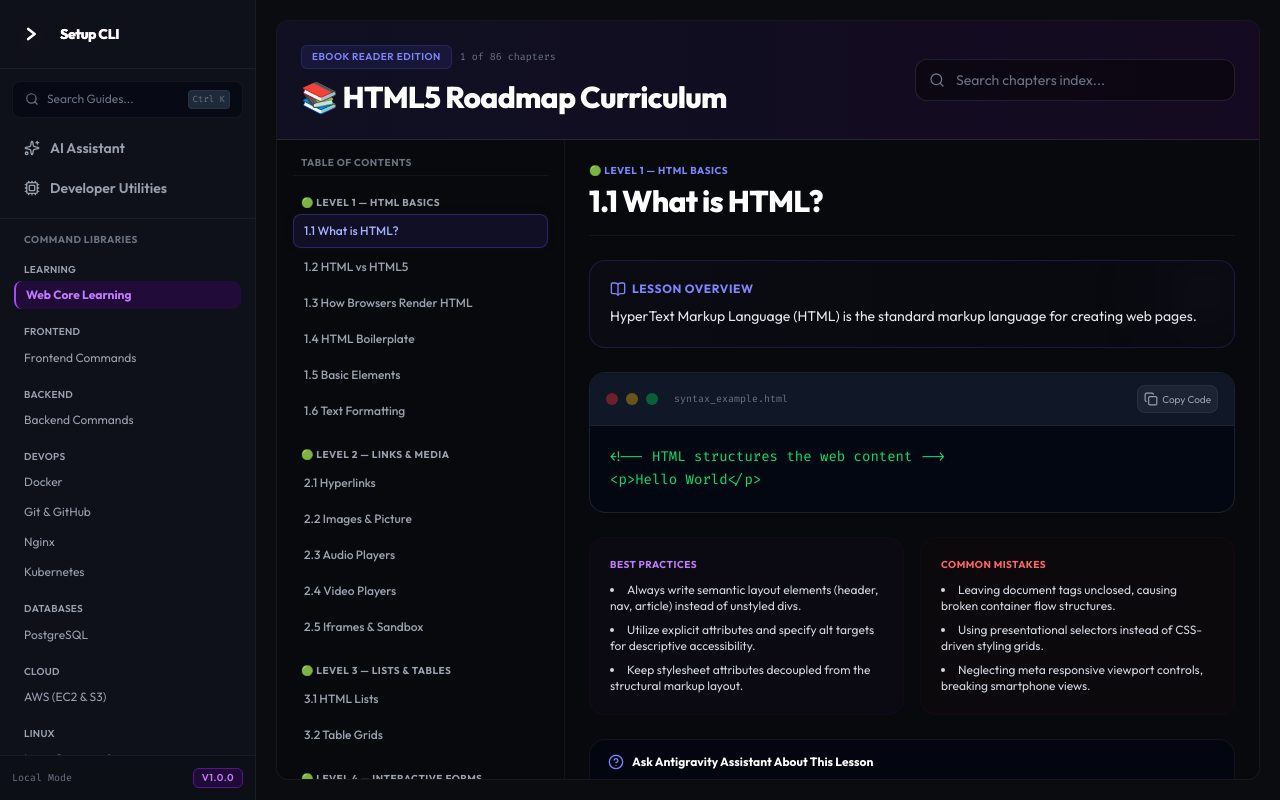
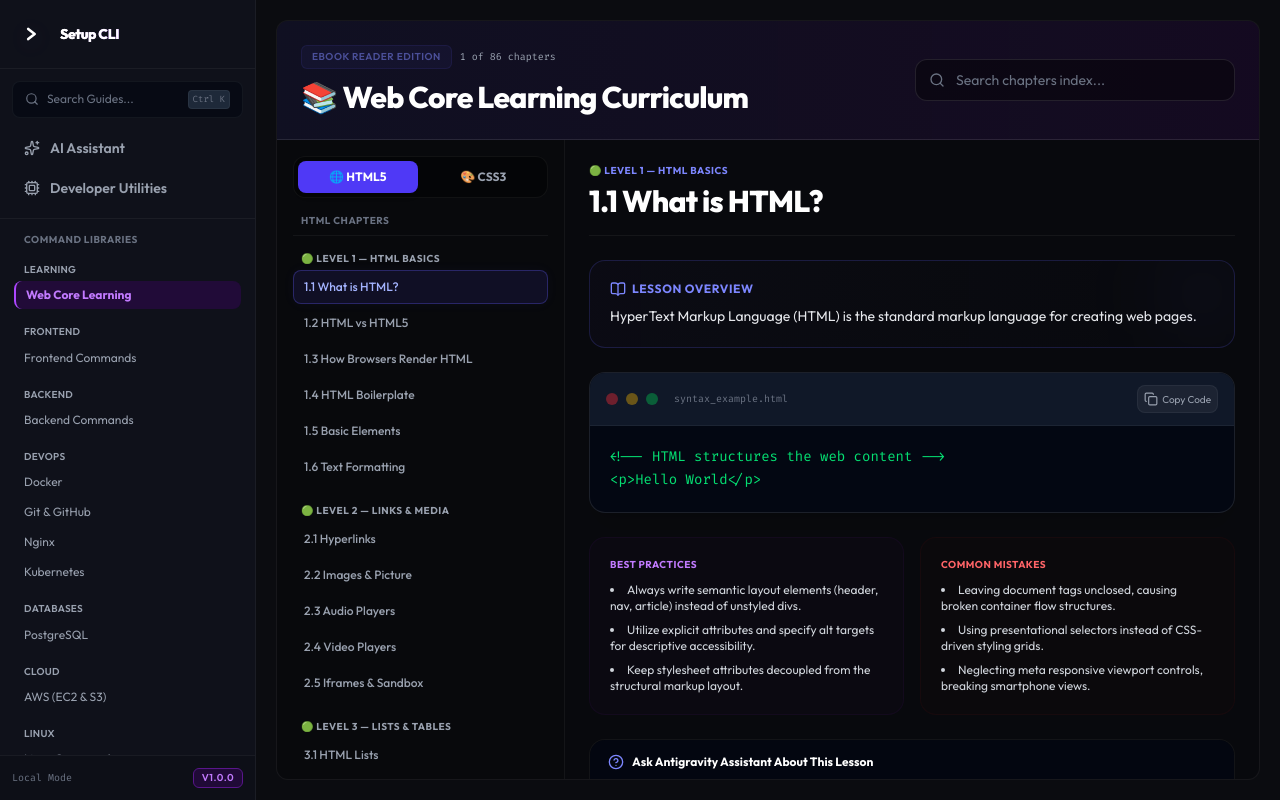
Before and after one commit to LalitGeek/setup_cli, a React (Vite) app: page / in a window 1280 px wide. Both pictures are taken after a click on the button "Web Core Learning". Built offline with nearby package versions, Linux system fonts and the light colour scheme.

Commit message:
separate HTML5 and CSS3 learning roadmaps into dedicated sidebar tabs with automatic page synchronization

```diff
--- a/src/features/commands/CommandLibraryView.tsx
+++ b/src/features/commands/CommandLibraryView.tsx
@@ -127,6 +127,7 @@ export const CommandLibraryView: React.FC<CommandLibraryViewProps> = ({
 
   // Ebook reader state for Web Core Learning
   const [activeEbookIndex, setActiveEbookIndex] = useState<number>(0);
+  const [ebookSubTab, setEbookSubTab] = useState<'HTML' | 'CSS'>('HTML');
 
   // Custom Hacking Tool detail view overlay states
   const [selectedTool, setSelectedTool] = useState<{
@@ -243,7 +244,31 @@ export const CommandLibraryView: React.FC<CommandLibraryViewProps> = ({
     const prevEbookConcept = activeEbookIndex > 0 ? ebookConcepts[activeEbookIndex - 1] : null;
     const nextEbookConcept = activeEbookIndex < ebookConcepts.length - 1 ? ebookConcepts[activeEbookIndex + 1] : null;
 
-    // Filter levels for left sidebar index based on search
+    // Helper to determine if a level belongs to HTML or CSS
+    const isHtmlLevel = (title: string) => {
+      if (title.toUpperCase().includes('CSS')) return false;
+      const match = title.match(/Level\s+(\d+)/i);
+      if (match) {
+        const num = parseInt(match[1], 10);
+        if (num >= 21) return false;
+      }
+      return true;
+    };
+
+    // Auto-update active tab when navigating
+    const handleSetEbookIndex = (index: number) => {
+      setActiveEbookIndex(index);
+      const concept = ebookConcepts[index];
+      if (concept) {
+        if (isHtmlLevel(concept.levelTitle)) {
+          setEbookSubTab('HTML');
+        } else {
+          setEbookSubTab('CSS');
+        }
+      }
+    };
+
+    // Filter levels for left sidebar index based on search and selected roadmap tab
     const filteredSidebarLevels = guide.run.map(level => {
       const matched = level.list?.filter(item => {
         const [cmd, desc] = item.split('|');
@@ -251,7 +276,11 @@ export const CommandLibraryView: React.FC<CommandLibraryViewProps> = ({
         return cmd.toLowerCase().includes(q) || desc.toLowerCase().includes(q);
       });
       return { ...level, list: matched || [] };
-    }).filter(level => level.list.length > 0);
+    }).filter(level => {
+      if (level.list.length === 0) return false;
+      const isHtml = isHtmlLevel(level.title);
+      return ebookSubTab === 'HTML' ? isHtml : !isHtml;
+    });
 
     return (
       <div className="flex flex-col h-full bg-[#0b0c10]/40 rounded-xl border border-white/5 overflow-hidden">
@@ -259,15 +288,15 @@ export const CommandLibraryView: React.FC<CommandLibraryViewProps> = ({
         <div className="p-4 md:p-6 bg-gradient-to-r from-indigo-950/30 to-purple-950/20 border-b border-white/10 flex flex-col md:flex-row md:items-center justify-between gap-4">
           <div>
             <div className="flex items-center space-x-2">
-              <span className="text-[10px] bg-indigo-500/10 border border-indigo-500/20 text-indigo-400 px-2.5 py-1 rounded-md font-semibold uppercase tracking-wider">
+              <span className="text-[10px] bg-indigo-500/10 border border-indigo-500/20 text-indigo-400 px-2.5 py-1 rounded-md font-semibold uppercase tracking-wider animate-pulse">
                 Ebook Reader Edition
               </span>
-              <span className="text-[10px] text-gray-500 font-mono">
+              <span className="text-[10px] text-gray-400 font-mono">
                 {activeEbookIndex + 1} of {ebookConcepts.length} chapters
               </span>
             </div>
-            <h1 className="text-xl md:text-3xl font-extrabold text-white mt-2.5 tracking-tight">
-              📚 HTML5 Roadmap Curriculum
+            <h1 className="text-xl md:text-3xl font-extrabold text-white mt-2.5 tracking-tight flex items-center space-x-2">
+              <span>📚 Web Core Learning Curriculum</span>
             </h1>
           </div>
 
@@ -288,10 +317,35 @@ export const CommandLibraryView: React.FC<CommandLibraryViewProps> = ({
         <div className="flex-1 flex overflow-hidden">
 
           {/* Table of contents (Left sidebar) */}
-          <div className="hidden md:block w-72 border-r border-white/5 bg-black/20 overflow-y-auto p-4 space-y-4 flex-shrink-0">
-            <div className="flex items-center justify-between px-2 pb-1 border-b border-white/5">
+          <div className="hidden md:block w-72 border-r border-white/5 bg-black/20 overflow-y-auto p-4 flex-shrink-0">
+
+            {/* Category tabs */}
+            <div className="grid grid-cols-2 gap-1.5 p-1 bg-black/40 rounded-xl border border-white/5 mb-4">
+              <button
+                onClick={() => setEbookSubTab('HTML')}
+                className={`py-2 rounded-lg text-xs font-bold transition flex items-center justify-center space-x-1.5 cursor-pointer ${
+                  ebookSubTab === 'HTML'
+                    ? 'bg-indigo-600 text-white shadow-md'
+                    : 'text-gray-400 hover:bg-white/5 hover:text-gray-200'
+                }`}
+              >
+                <span>🌐 HTML5</span>
+              </button>
+              <button
+                onClick={() => setEbookSubTab('CSS')}
+                className={`py-2 rounded-lg text-xs font-bold transition flex items-center justify-center space-x-1.5 cursor-pointer ${
+                  ebookSubTab === 'CSS'
+                    ? 'bg-purple-600 text-white shadow-md'
+                    : 'text-gray-400 hover:bg-white/5 hover:text-gray-200'
+                }`}
+              >
+                <span>🎨 CSS3</span>
+              </button>
+            </div>
+
+            <div className="flex items-center justify-between px-2 pb-1.5 border-b border-white/5 mb-3">
               <span className="text-[10px] text-gray-500 font-bold uppercase tracking-wider block">
-                Table of Contents
+                {ebookSubTab === 'HTML' ? 'HTML Chapters' : 'CSS Chapters'}
               </span>
               {linuxSearch && (
                 <button onClick={() => setLinuxSearch('')} className="text-[9px] text-indigo-400 hover:underline">
@@ -316,7 +370,7 @@ export const CommandLibraryView: React.FC<CommandLibraryViewProps> = ({
                           key={cmd}
                           onClick={() => {
                             if (itemFlatIndex !== -1) {
-                              setActiveEbookIndex(itemFlatIndex);
+                              handleSetEbookIndex(itemFlatIndex);
                             }
                           }}
                           className={`w-full text-left px-2.5 py-2 rounded-lg text-xs transition border flex flex-col items-start ${
@@ -487,7 +541,7 @@ export const CommandLibraryView: React.FC<CommandLibraryViewProps> = ({
               {prevEbookConcept ? (
                 <button
                   onClick={() => {
-                    setActiveEbookIndex(activeEbookIndex - 1);
+                    handleSetEbookIndex(activeEbookIndex - 1);
                     setEbookAiPrompt('');
                   }}
                   className="flex items-center space-x-2 px-4 py-2.5 rounded-xl border border-white/10 bg-white/5 hover:bg-white/10 text-xs text-white font-bold transition cursor-pointer"
@@ -501,7 +555,7 @@ export const CommandLibraryView: React.FC<CommandLibraryViewProps> = ({
               {nextEbookConcept ? (
                 <button
                   onClick={() => {
-                    setActiveEbookIndex(activeEbookIndex + 1);
+                    handleSetEbookIndex(activeEbookIndex + 1);
                     setEbookAiPrompt('');
                   }}
                   className="flex items-center space-x-2 px-5 py-2.5 rounded-xl bg-gradient-to-r from-indigo-600 to-purple-600 hover:from-indigo-500 hover:to-purple-500 text-xs text-white font-bold transition shadow-[0_0_15px_rgba(99,102,241,0.2)] cursor-pointer"
@@ -509,7 +563,7 @@ export const CommandLibraryView: React.FC<CommandLibraryViewProps> = ({
                   <span>Next: {nextEbookConcept.name} ➡️</span>
                 </button>
               ) : (
-                <div className="text-xs text-gray-500 font-bold">🎉 Congratulations! You completed the HTML5 Roadmap!</div>
+                <div className="text-xs text-gray-500 font-bold">🎉 Congratulations! You completed the Web Core Learning Roadmap!</div>
               )}
             </div>
 
```
